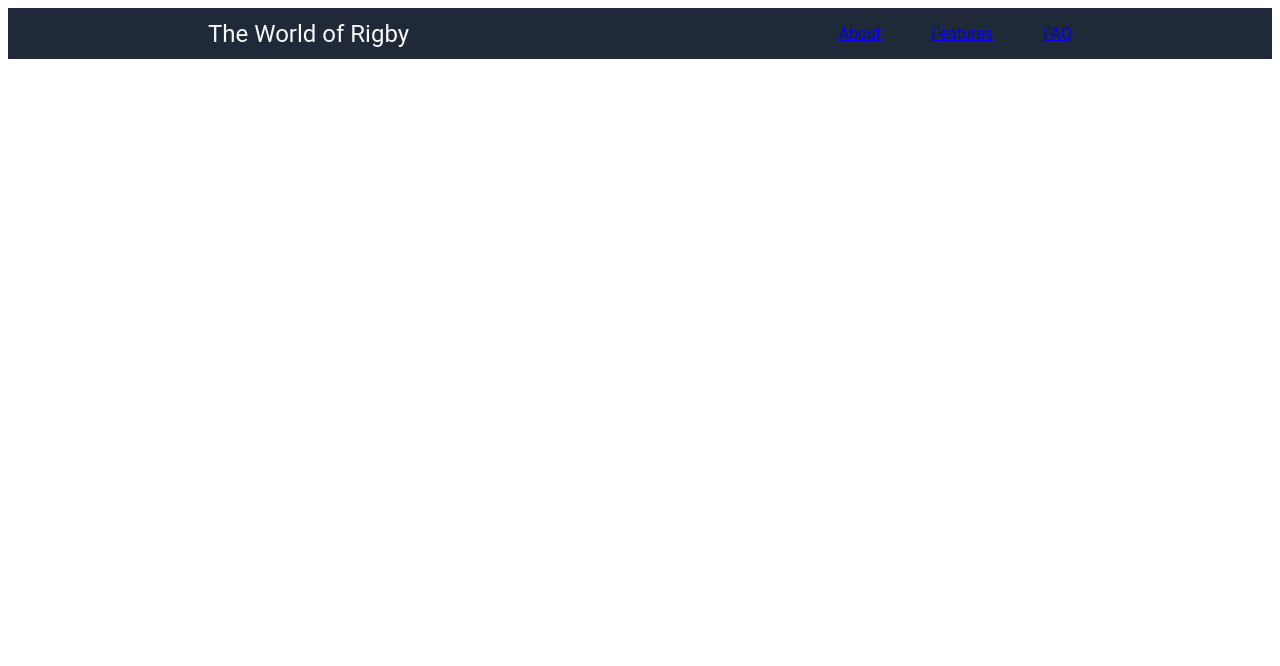
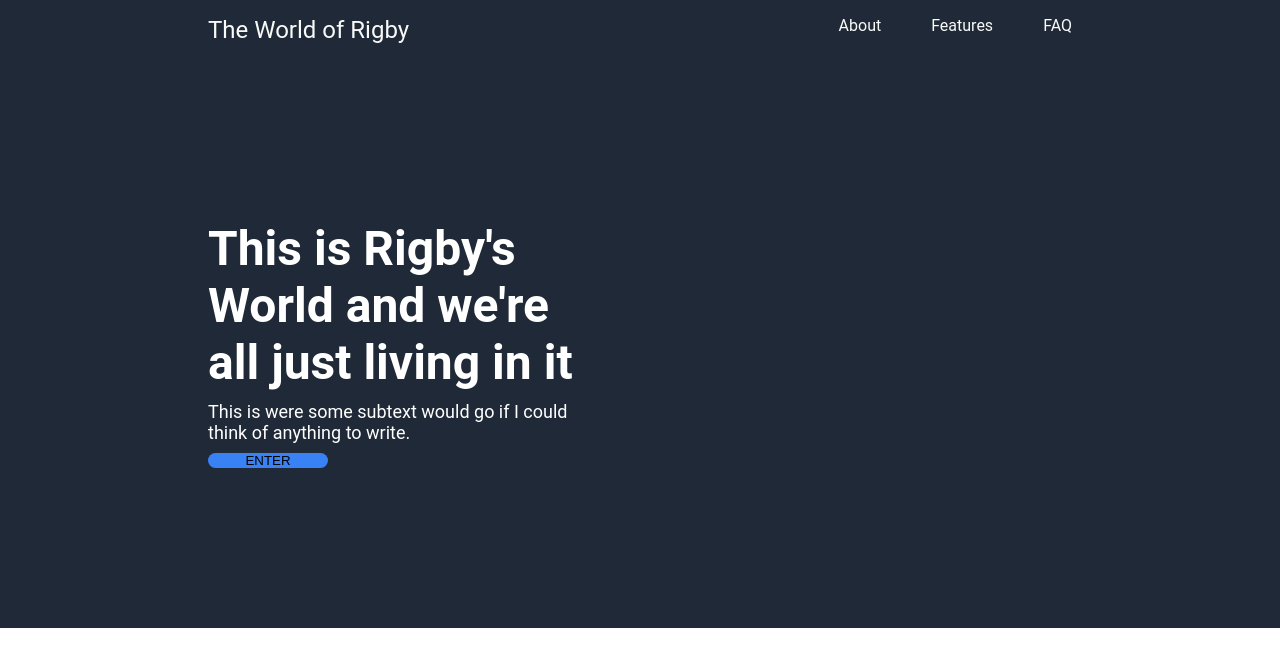
Before and after one commit to bkytchak/LandingPage, a plain HTML site: page index.html in a window 1280 px wide. Drawn offline with Linux system fonts and the light colour scheme.

Commit message:
Completed body and header

```diff
--- a/index.html
+++ b/index.html
@@ -20,5 +20,16 @@
             </ul>
         </nav>
     </div>
+
+    <div class="welcome">
+        <div class="left">
+            <h1>This is Rigby's World and we're all just living in it</h1>
+            <p>This is were some subtext would go if I could think of anything to write.</p>
+            <button class="button">ENTER</button>
+        </div>
+        <div class="right">
+
+        </div>
+    </div>
 </body>
 </html>
--- a/style.css
+++ b/style.css
@@ -1,3 +1,8 @@
+* {
+    margin: 0;
+    padding: 0;
+}
+
 body {
     font-family: "roboto", sans-serif;
 }
@@ -8,11 +13,12 @@ body {
     display: flex;
     background-color: #1f2937;
     flex-direction: column;
-    padding: 0px 200px 00px 200px
+    padding: 1em 13em;
 
 }
 
 nav {
+    background-color: #1f2937;
     display: flex;
     justify-content: space-between;
 
@@ -25,9 +31,54 @@ nav {
     align-items: center;
 }
 
-ul {
+ul, .header a {
     display: flex;
     list-style: none;
     gap: 50px;
-    color:#f9faf8
+    color: #f9faf8;
+    text-decoration: none;
+
 }
+
+/*Body Section*/
+
+.welcome {
+    background-color: #1f2937;
+    display: flex;
+    justify-content: center;
+    align-items: center;
+    padding: 10em 13em;
+    gap: 2em;
+
+}
+
+.welcome .left {
+    display: flex;
+    flex-direction: column;
+}
+
+
+
+h1 {
+    font-size: 48px;
+    color: white;
+    padding: 0 0 10px 0;
+}
+
+p {
+    font-size: 18px;
+    color: white;
+    padding: 0 0 10px 0;
+}
+
+.button {
+    width: 120px;
+    background-color: #3882F6;
+    border-radius: 8px;
+    border: none;
+}
+
+.welcome .right {
+    flex-shrink: 0;
+    width: 50%;
+}
```
Also changed, not shown: 1 other file.
